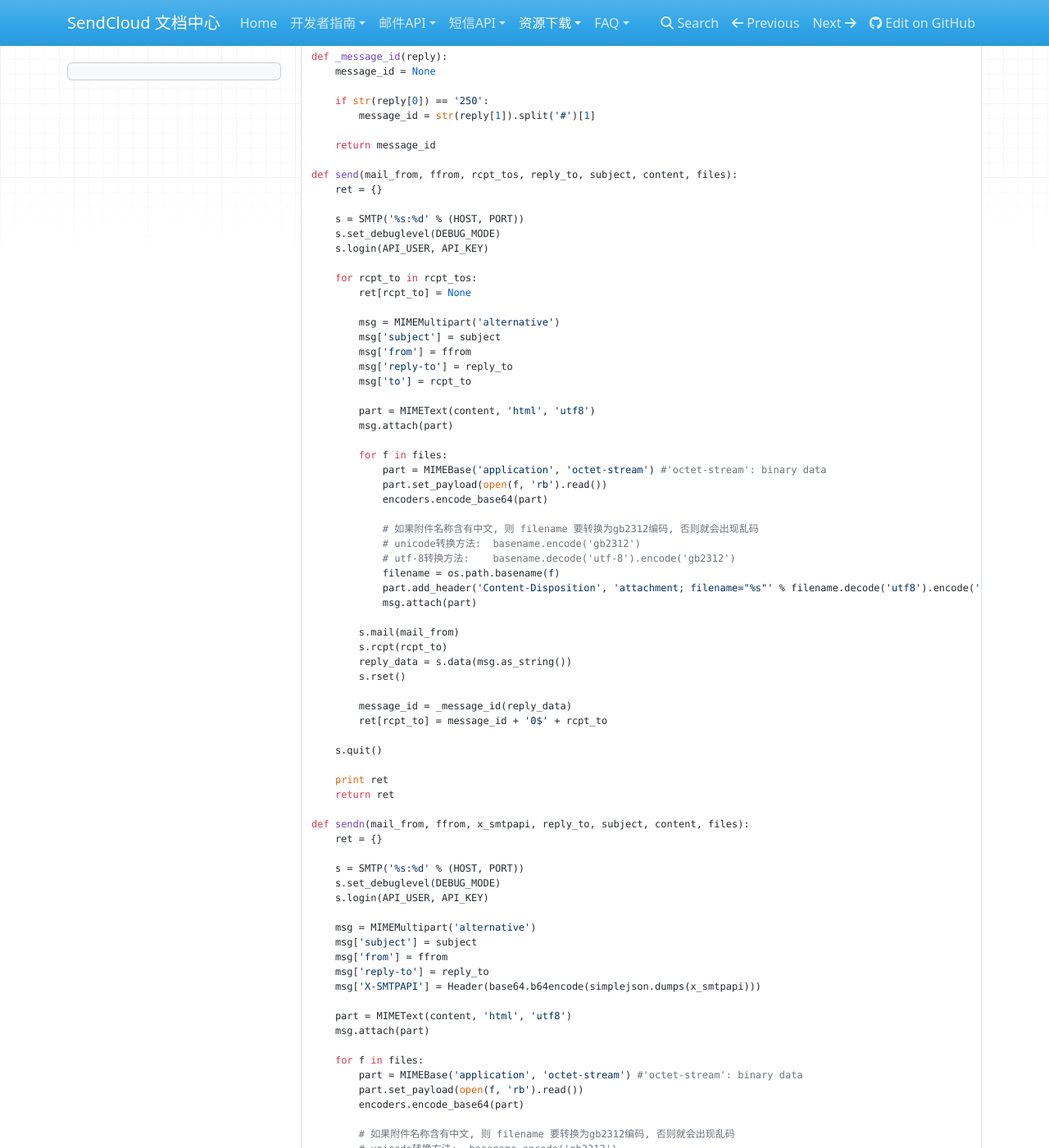
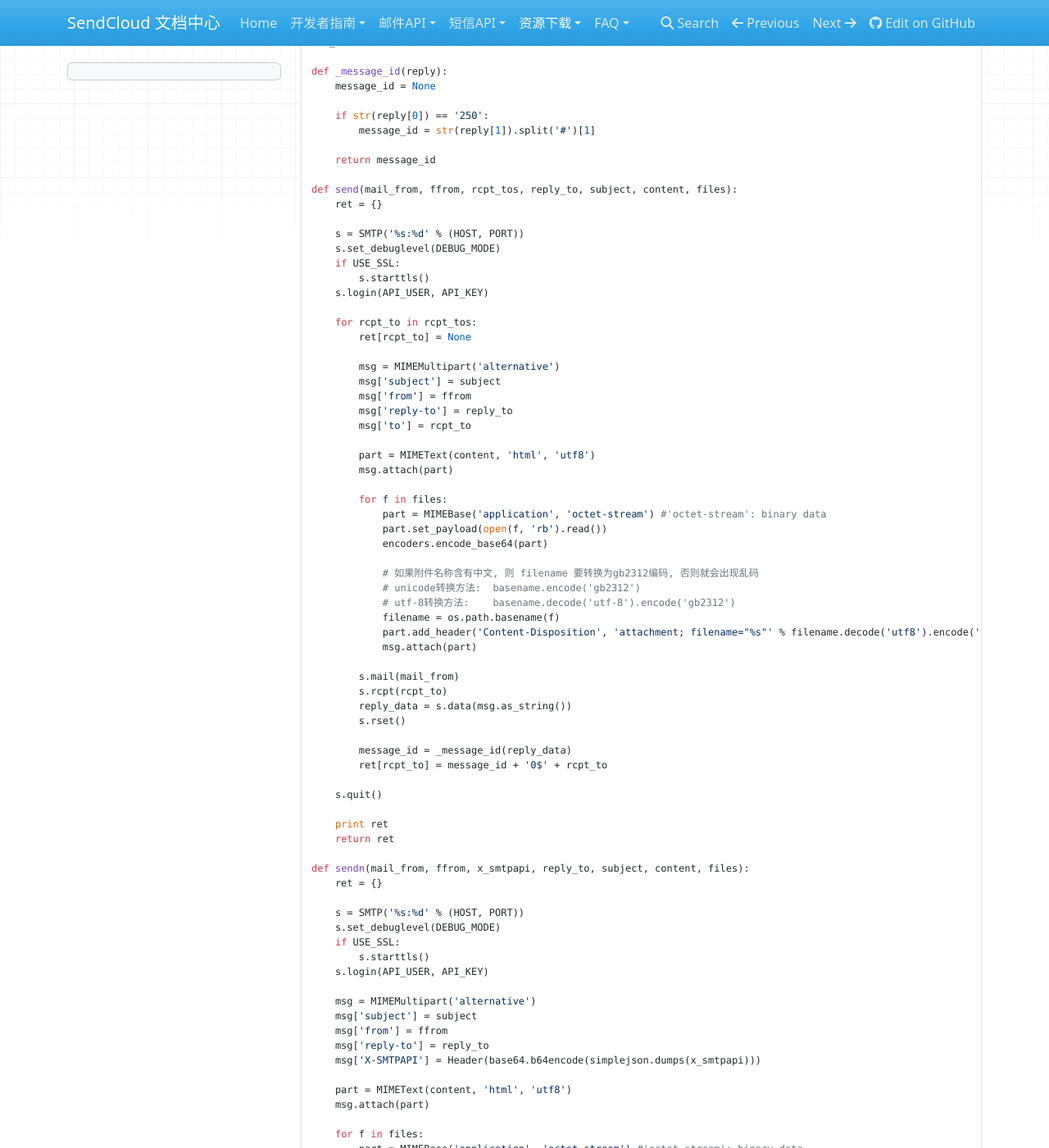
Before and after one commit to sendcloud2013/sendcloud_docs, an MkDocs documentation site: the page built from sources/downloads/code/python.md, in a window 1280 px wide and 1400 px high, scrolled down 913 px. Shown: the whole window at 82% size. Built offline with MkDocs 1.6.1, drawn with Linux system fonts in a browser that asks for light colours; nearby versions of some CDN libraries; old or Windows-style settings are respelled for this version of MkDocs.

Commit message:
add ssl for smtpapi

```diff
--- a/sources/downloads/code/python.md
+++ b/sources/downloads/code/python.md
@@ -46,6 +46,7 @@ API_USER = '...'
 API_KEY = '...'
 
 DEBUG_MODE = False
+USE_SSL = False
 
 def _message_id(reply):
     message_id = None
@@ -60,6 +61,8 @@ def send(mail_from, ffrom, rcpt_tos, reply_to, subject, content, files):
 
     s = SMTP('%s:%d' % (HOST, PORT))
     s.set_debuglevel(DEBUG_MODE)
+    if USE_SSL:
+        s.starttls()
     s.login(API_USER, API_KEY)
 
     for rcpt_to in rcpt_tos:
@@ -104,6 +107,8 @@ def sendn(mail_from, ffrom, x_smtpapi, reply_to, subject, content, files):
 
     s = SMTP('%s:%d' % (HOST, PORT))
     s.set_debuglevel(DEBUG_MODE)
+    if USE_SSL:
+        s.starttls()
     s.login(API_USER, API_KEY)
 
     msg = MIMEMultipart('alternative')
```
Also changed, not shown: 1 other file.
